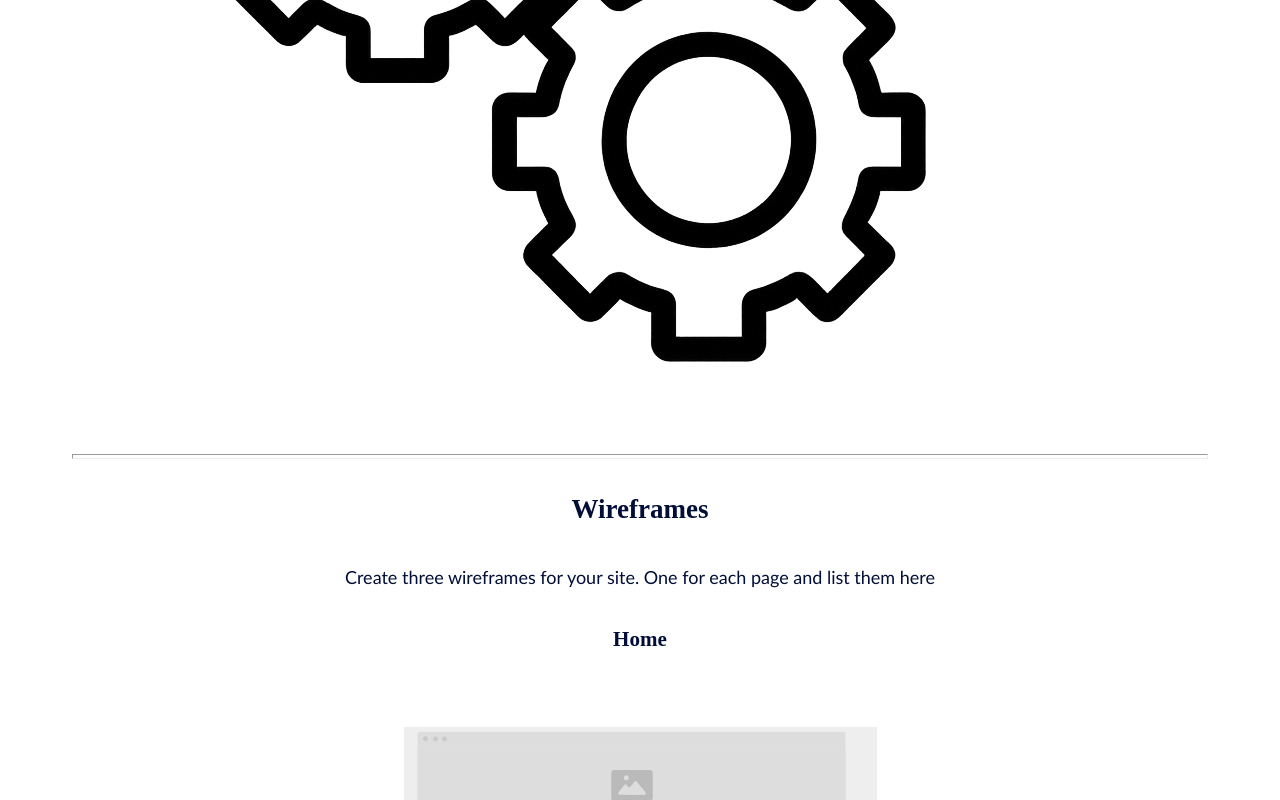
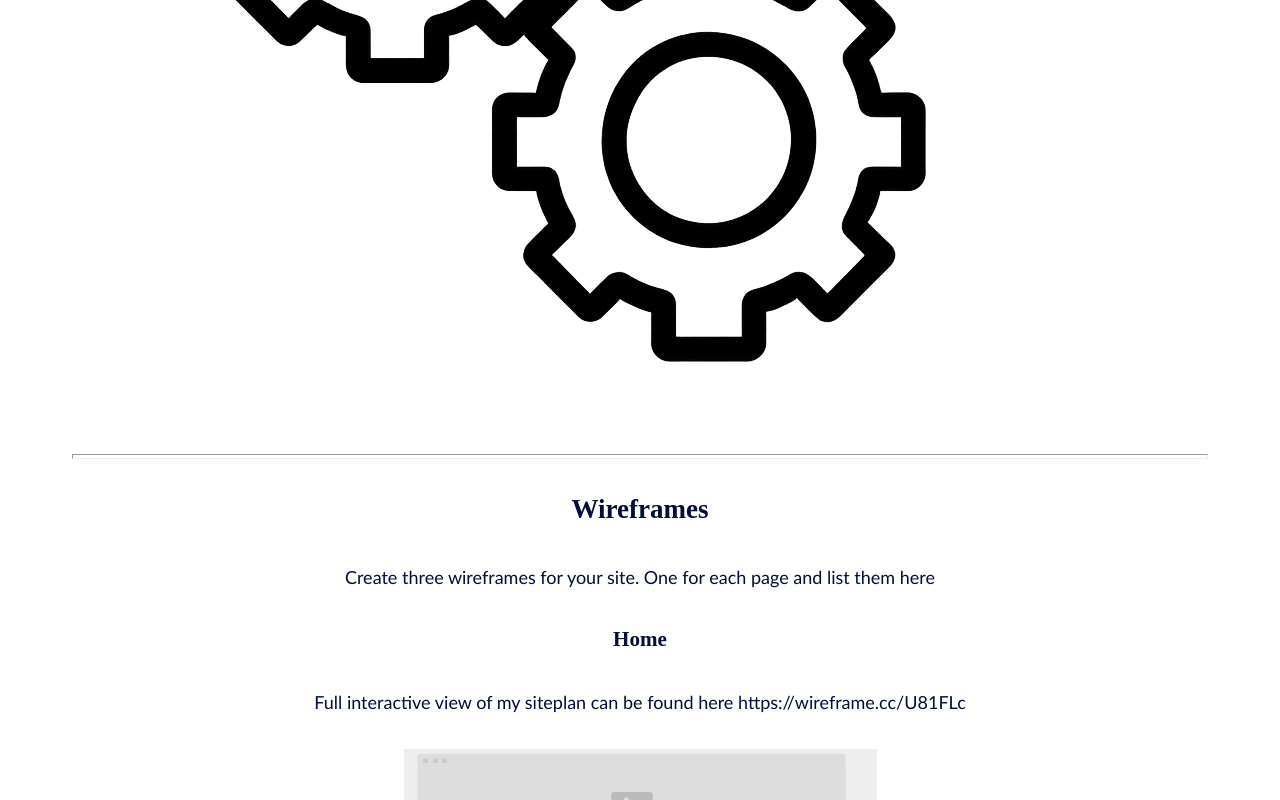
Before and after one commit to cdecde57/WebDev, a plain HTML site: page Rafting - Project/personal/site-plan-personal.html in a window 1280 px wide. Shown: the part 11200-12000 px from the top of the page. Drawn offline with Linux system fonts and the light colour scheme; a web font is replaced by a local one.

Commit message:
Added links to my siteplan

```diff
--- a/Rafting - Project/personal/site-plan-personal.html
+++ b/Rafting - Project/personal/site-plan-personal.html
@@ -411,7 +411,8 @@
       <h3>Home</h3>
       <p>
         <!-- TODO: Week 09 - change this -->
-
+        Full interactive view of my siteplan can be found here
+        https://wireframe.cc/U81FLc
       </p>
       <!-- TODO: Week 09 - Add main page wireframe here  -->
       <img src="../personal-images/wireframes/home.png" alt="home page wireframe" />
@@ -420,7 +421,8 @@
       <h3>B1.0-CPU</h3>
       <p>
         <!-- TODO: Week 09 - change this -->
-
+        Full interactive view of my siteplan can be found here
+        https://wireframe.cc/vJxDwI
       </p>
       <!-- TODO: Week 09 - Add page 2 wireframe here  -->
       <img src="../personal-images/wireframes/B1.0-CPU.png" alt="page 2 wireframe" />
@@ -429,7 +431,8 @@
       <h3>E1.0-CPU</h3>
       <p>
         <!-- TODO: Week 09 - change this -->
-
+        Full interactive view of my siteplan can be found here
+        https://wireframe.cc/6ClJWp
       </p>
       <!-- TODO: Week 09 - Add page 3 wireframe here -->
       <img src="../personal-images/wireframes/E1.0-CPU.png" alt="page 3 wireframe" />
```
